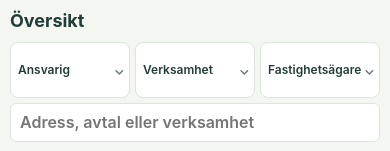
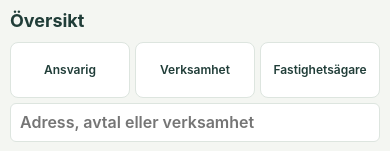
Before and after one commit to Pomattias/Lokalblick, a website with bundled scripts: page frontend/v2/index.html in a window 390 px wide. Shown: the top 151 px of the page. Built offline with nearby package versions, Linux system fonts and the light colour scheme.

Commit message:
style(filters): center chip text and remove chevrons

```diff
--- a/frontend/v2/styles.css
+++ b/frontend/v2/styles.css
@@ -1124,8 +1124,7 @@ details .table-wrap {
 }
 
 /* Ett helt filterkort öppnar det inbyggda valet, även med tangentbord. */
-.filters .filter-chip { position:relative; display:flex; justify-content:center; gap:1px; min-height:54px; padding:8px 22px 8px 9px; border:1px solid var(--line); border-radius:8px; background:var(--paper); color:var(--ink); cursor:pointer; min-width:0; }
-.filters .filter-chip::after { content:"⌄"; position:absolute; right:7px; top:50%; transform:translateY(-50%); font-size:14px; color:var(--muted); }
+.filters .filter-chip { position:relative; display:flex; justify-content:center; gap:1px; min-height:54px; padding:8px 9px; text-align:center; border:1px solid var(--line); border-radius:8px; background:var(--paper); color:var(--ink); cursor:pointer; min-width:0; }
 .filters .filter-chip .filter-caption { display:none; font-size:10px; color:var(--muted); font-weight:500; }
 .filters .filter-chip.is-selected .filter-caption { display:block; }
 .filters .filter-chip .filter-value { font-size:13px; font-weight:600; line-height:1.2; overflow:hidden; text-overflow:ellipsis; white-space:nowrap; }
@@ -1133,7 +1132,6 @@ details .table-wrap {
 .filters .filter-chip:focus-within { outline:3px solid #d9a44c; outline-offset:2px; }
 .filters .filter-chip.is-selected { background:var(--soft); border-color:var(--accent); }
 @media (max-width:700px) {
-  .filters .filter-chip { min-height:56px; padding-left:7px; padding-right:17px; }
+  .filters .filter-chip { min-height:56px; padding-left:7px; padding-right:7px; }
   .filters .filter-chip .filter-value { font-size:12px; }
-  .filters .filter-chip::after { right:4px; }
 }
```
